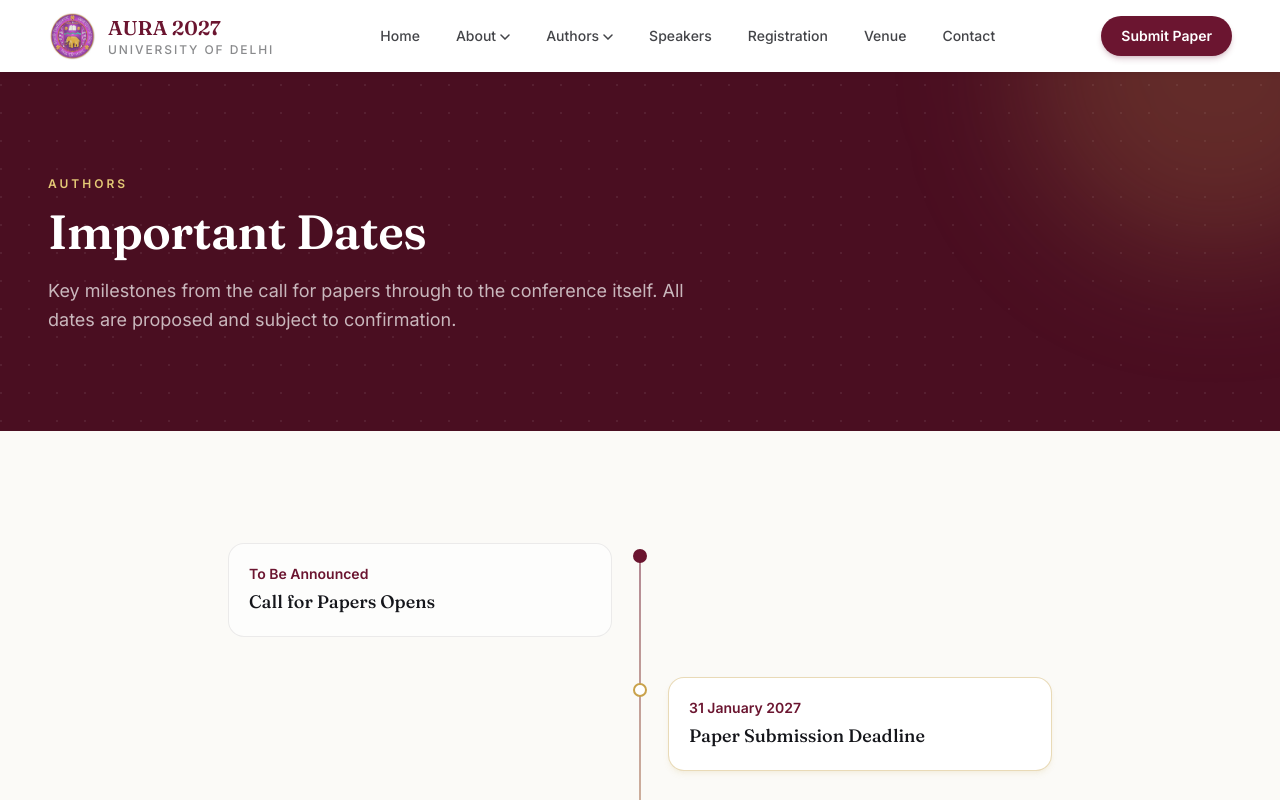
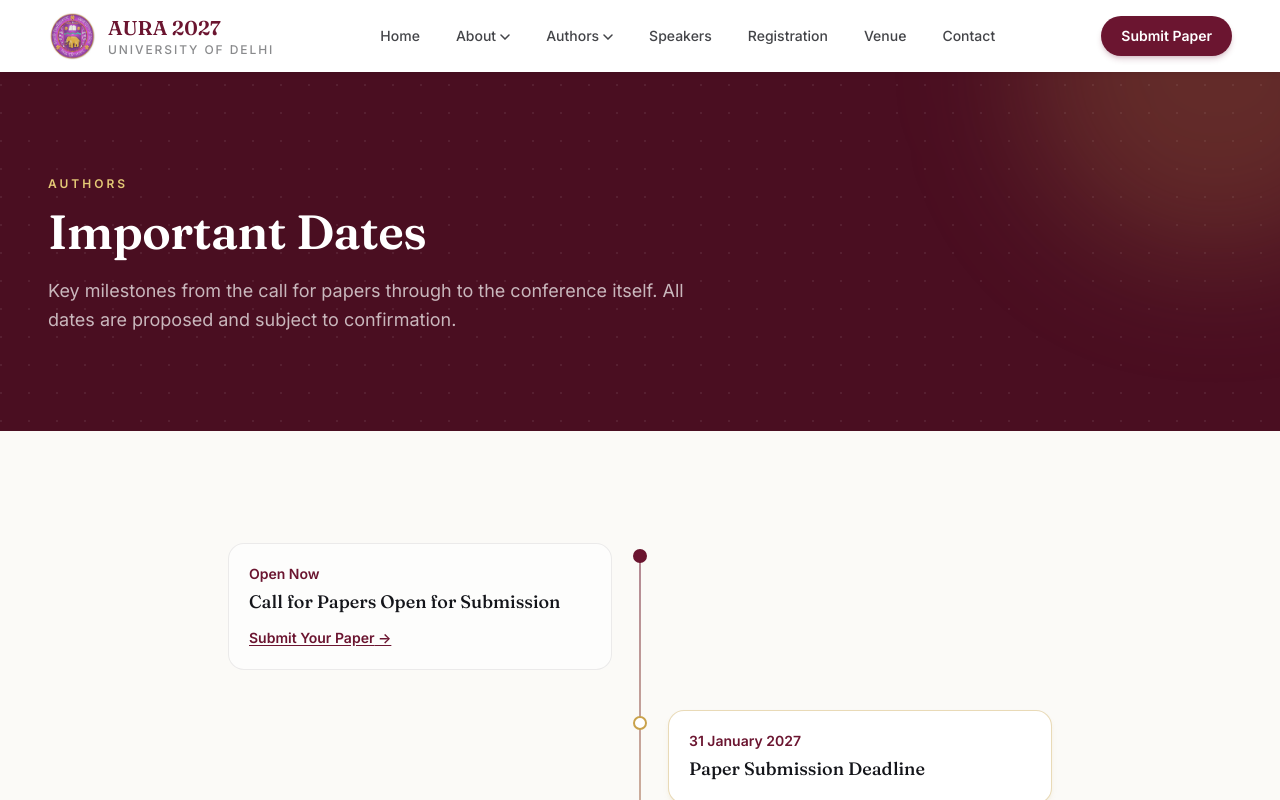
Before and after one commit to Aura2027/Website, a React (Vite) app: page /important-dates in a window 1280 px wide. Shown: the top 800 px of the page. Built offline with nearby package versions, Linux system fonts and the light colour scheme.

Commit message:
Minor changes. //NS28

```diff
--- a/src/components/Timeline.tsx
+++ b/src/components/Timeline.tsx
@@ -66,6 +66,16 @@ function MilestoneCard({
       <p className="text-sm font-semibold text-du-maroon">{milestone.date}</p>
       <p className="mt-1 font-display text-lg font-medium text-ink">{milestone.label}</p>
       {milestone.note && <p className="mt-1 text-sm text-ink/55">{milestone.note}</p>}
+      {milestone.link && (
+        <a
+          href={milestone.link.href}
+          target="_blank"
+          rel="noreferrer"
+          className="mt-3 inline-block text-sm font-semibold text-du-maroon underline underline-offset-2 hover:text-du-maroon-dark"
+        >
+          {milestone.link.label} →
+        </a>
+      )}
     </div>
   );
 }
--- a/src/data/importantDates.ts
+++ b/src/data/importantDates.ts
@@ -1,17 +1,21 @@
+import { siteConfig } from "./siteConfig";
+
 export interface Milestone {
   id: string;
   label: string;
   date: string;
   sortDate: string;
   note?: string;
+  link?: { label: string; href: string };
 }
 
 export const importantDates: Milestone[] = [
   {
     id: "cfp",
-    label: "Call for Papers Opens",
-    date: "To Be Announced",
+    label: "Call for Papers Open for Submission",
+    date: "Open Now",
     sortDate: "2026-01-01",
+    link: { label: siteConfig.submission.label, href: siteConfig.submission.url },
   },
   {
     id: "submission",
```
